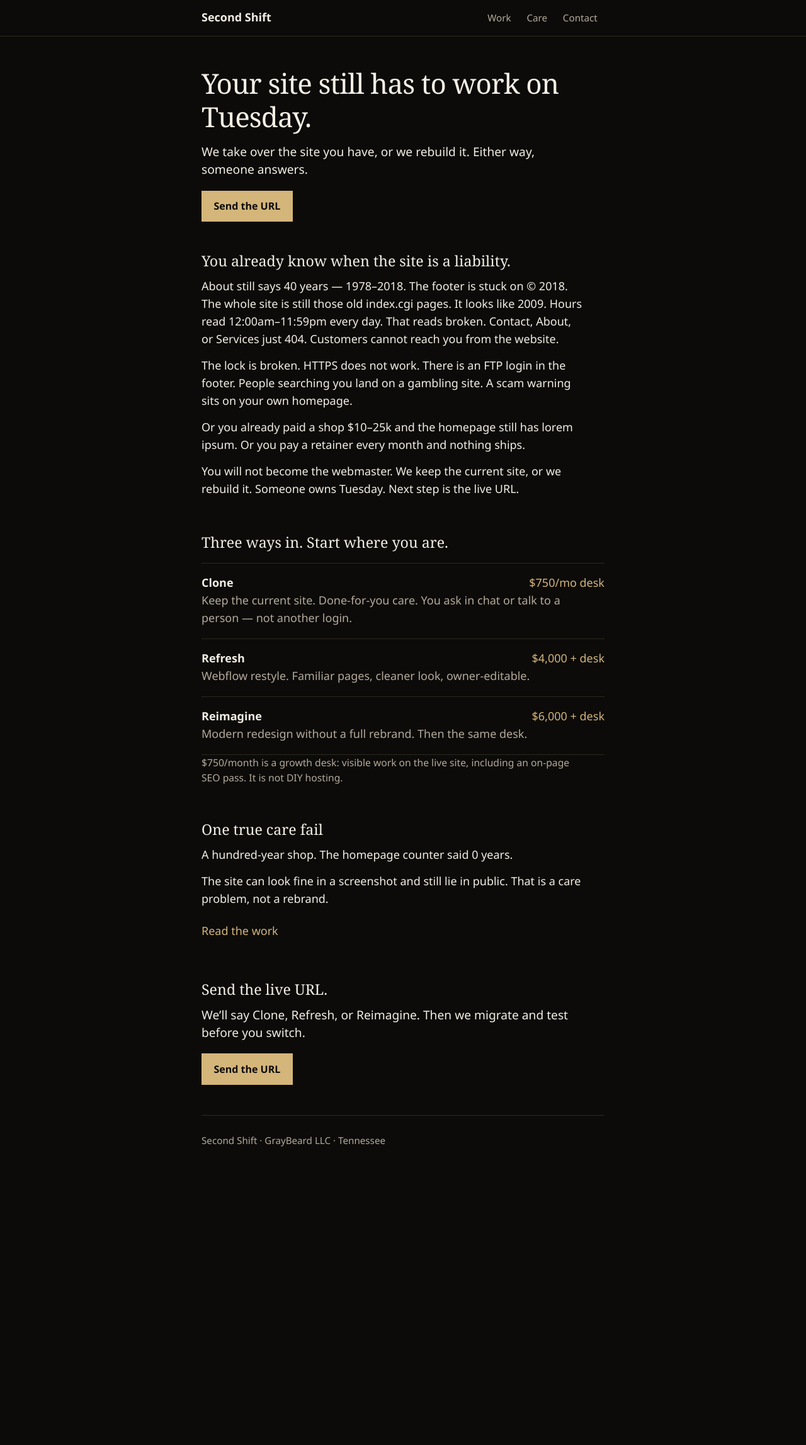
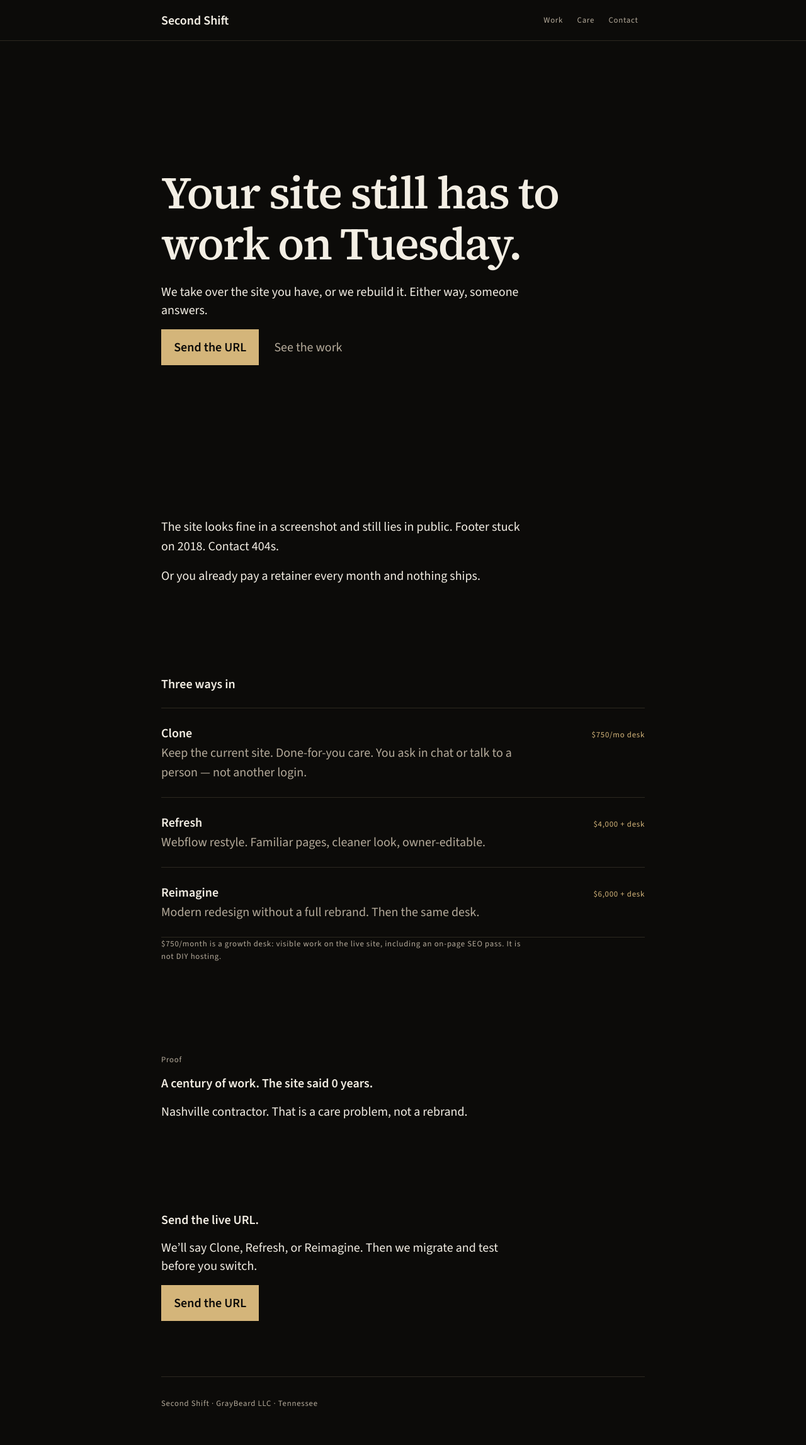
Before and after one commit to chrisgerhardt-dev/second-shift, a PHP site: page / in a window 1280 px wide. Shown: the whole page at 63% size. Before the commit the page ends 1821 px from the top, so only its background shows below. Run offline with PHP 8.4, Linux system fonts and the light colour scheme.

Commit message:
Elevate lander craft: short pain bands and Source type
Cut home and work catalogs to two and one stolen lines.
Source Serif 4 for hero display, Source Sans 3 for body and UI.
One primary Send the URL plus a quiet See the work link.

Co-authored-by: chrisgerhardt-dev <chrisgerhardt-dev@users.noreply.github.com>

```diff
--- a/index.html
+++ b/index.html
@@ -6,6 +6,9 @@
   <title>Second Shift — website care for companies that already have a site</title>
   <meta name="description" content="We take over the site you have, or we rebuild it. Either way, someone answers. Clone, Refresh, or Reimagine — then a $750/month growth desk. GrayBeard LLC · Tennessee." />
   <link rel="icon" href="favicon.svg" type="image/svg+xml" />
+  <link rel="preconnect" href="https://fonts.googleapis.com" />
+  <link rel="preconnect" href="https://fonts.gstatic.com" crossorigin />
+  <link rel="stylesheet" href="https://fonts.googleapis.com/css2?family=Source+Sans+3:ital,wght@0,400;0,600;1,400&family=Source+Serif+4:opsz,wght@8..60,560&display=swap" />
   <link rel="stylesheet" href="styles.css" />
   <link rel="stylesheet" href="site.css" />
   <script src="pages-redirect.js"></script>
@@ -29,25 +32,23 @@
       <div class="wrap">
         <h1>Your site still has to work on Tuesday.</h1>
         <p class="lede">We take over the site you have, or we rebuild it. Either way, someone answers.</p>
-        <p>
+        <p class="cta-row">
           <a class="cta" href="contact.html">Send the URL</a>
+          <a class="text-link" href="work.html">See the work</a>
         </p>
+      </div>
+    </section>
+
+    <section class="block problem">
+      <div class="wrap">
+        <p>The site looks fine in a screenshot and still lies in public. Footer stuck on 2018. Contact 404s.</p>
+        <p>Or you already pay a retainer every month and nothing ships.</p>
       </div>
     </section>
 
     <section class="block">
       <div class="wrap">
-        <h2>You already know when the site is a liability.</h2>
-        <p>About still says 40 years — 1978–2018. The footer is stuck on © 2018. The whole site is still those old index.cgi pages. It looks like 2009. Hours read 12:00am–11:59pm every day. That reads broken. Contact, About, or Services just 404. Customers cannot reach you from the website.</p>
-        <p>The lock is broken. HTTPS does not work. There is an FTP login in the footer. People searching you land on a gambling site. A scam warning sits on your own homepage.</p>
-        <p>Or you already paid a shop $10–25k and the homepage still has lorem ipsum. Or you pay a retainer every month and nothing ships.</p>
-        <p>You will not become the webmaster. We keep the current site, or we rebuild it. Someone owns Tuesday. Next step is the live URL.</p>
-      </div>
-    </section>
-
-    <section class="block">
-      <div class="wrap">
-        <h2>Three ways in. Start where you are.</h2>
+        <h2>Three ways in</h2>
         <ol class="ladder">
           <li>
             <div class="ladder-head">
@@ -77,10 +78,9 @@
 
     <section class="block proof">
       <div class="wrap">
-        <h2>One true care fail</h2>
-        <p>A hundred-year shop. The homepage counter said 0 years.</p>
-        <p>The site can look fine in a screenshot and still lie in public. That is a care problem, not a rebrand.</p>
-        <p><a class="text-link" href="work.html">Read the work</a></p>
+        <p class="meta">Proof</p>
+        <h2>A century of work. The site said 0 years.</h2>
+        <p>Nashville contractor. That is a care problem, not a rebrand.</p>
       </div>
     </section>
 
@@ -88,7 +88,7 @@
       <div class="wrap">
         <h2>Send the live URL.</h2>
         <p class="lede">We’ll say Clone, Refresh, or Reimagine. Then we migrate and test before you switch.</p>
-        <p>
+        <p class="cta-row">
           <a class="cta" href="contact.html">Send the URL</a>
         </p>
       </div>
--- a/site.css
+++ b/site.css
@@ -1,15 +1,24 @@
-/* Marketing pages only. Hub keeps styles.css + market-test.css. */
+/* Marketing pages only. Hub keeps styles.css + market-test.css.
+   Type: Source Serif 4 (hero display only) + Source Sans 3 (body / UI / meta).
+   Three sizes: display / sub / meta. No Fraunces, grain, crop marks, or system-ui face.
+   Fonts load from the four marketing HTML files (preconnect + stylesheet). */
 
 :root {
-  --gutter: clamp(1.25rem, 5vw, 2rem);
-  --measure: 38rem;
-  --wide: 40rem;
+  --gutter: clamp(1.5rem, 5vw, 2.5rem);
+  --measure: 36rem;
+  --wide: 48rem;
   --tap: 44px;
+  --display: "Source Serif 4", "Source Serif Pro", "Iowan Old Style", Georgia, serif;
+  --sans: "Source Sans 3", "Source Sans Pro", "Segoe UI", sans-serif;
+  --size-display: clamp(2.5rem, 7vw, 4.5rem);
+  --size-sub: 1.25rem;
+  --size-meta: 0.8rem;
 }
 
 body.site {
-  font-family: "Segoe UI", system-ui, -apple-system, sans-serif;
-  font-size: 1.125rem;
+  font-family: var(--sans);
+  font-size: var(--size-sub);
+  font-weight: 400;
   line-height: 1.55;
   background: var(--bg);
   color: var(--ink);
@@ -44,7 +53,6 @@ body.site footer {
   margin-inline: auto;
 }
 
-/* Sticky mast: solid background, same inset as .wrap, does not clip. */
 body.site header.mast {
   position: sticky;
   top: 0;
@@ -61,12 +69,14 @@ body.site header.mast {
   align-items: center;
   justify-content: space-between;
   gap: 0.5rem 1rem;
-  min-height: 3.5rem;
-  padding: 0.4rem 0;
+  min-height: 4rem;
+  padding: 0.35rem 0;
 }
 
 body.site .brand {
-  font-weight: 650;
+  font-family: var(--sans);
+  font-size: var(--size-sub);
+  font-weight: 600;
   color: var(--ink);
   text-decoration: none;
   min-height: var(--tap);
@@ -78,7 +88,7 @@ body.site nav {
   display: flex;
   flex-wrap: wrap;
   align-items: center;
-  gap: 0.15rem;
+  gap: 0.1rem;
 }
 
 body.site nav a {
@@ -87,8 +97,10 @@ body.site nav a {
   justify-content: center;
   min-height: var(--tap);
   min-width: var(--tap);
-  padding: 0.55rem 0.7rem;
+  padding: 0.55rem 0.65rem;
   color: var(--muted);
+  font-size: var(--size-meta);
+  letter-spacing: 0.06em;
   text-decoration: none;
 }
 
@@ -98,44 +110,58 @@ body.site nav a[aria-current="page"] {
   text-decoration: none;
 }
 
+/* First screen: one display line owns the viewport. */
 .hero {
-  padding: 3rem 0 1.25rem;
+  min-height: calc(100svh - 4.25rem);
+  display: flex;
+  align-items: center;
+  padding: 4.5rem 0 5.5rem;
+}
+
+.hero.compact {
+  min-height: 0;
+  padding: 3.5rem 0 1.5rem;
 }
 
 .block {
-  padding: 1.75rem 0;
+  padding: 4.5rem 0;
+}
+
+.block.problem {
+  padding-top: 1.5rem;
 }
 
 .block.close {
-  padding-bottom: 3rem;
+  padding-bottom: 5.5rem;
 }
 
 body.site h1 {
-  font-family: Georgia, "Iowan Old Style", "Times New Roman", serif;
-  font-size: clamp(2rem, 6.4vw, 2.75rem);
-  font-weight: 550;
-  line-height: 1.2;
-  letter-spacing: -0.02em;
+  font-family: var(--display);
+  font-optical-sizing: auto;
+  font-size: var(--size-display);
+  font-weight: 560;
+  line-height: 1.12;
+  letter-spacing: -0.028em;
+  margin: 0 0 1.35rem;
+}
+
+body.site h2 {
+  font-family: var(--sans);
+  font-size: var(--size-sub);
+  font-weight: 600;
+  line-height: 1.3;
   margin: 0 0 1rem;
 }
 
-body.site h2 {
-  font-family: Georgia, "Iowan Old Style", "Times New Roman", serif;
-  font-size: 1.45rem;
-  font-weight: 550;
-  line-height: 1.25;
-  margin: 0 0 0.75rem;
-}
-
 .lede {
-  font-size: 1.2rem;
+  font-size: var(--size-sub);
   line-height: 1.45;
-  margin: 0 0 1.4rem;
-  max-width: 34rem;
+  margin: 0 0 2rem;
+  max-width: 32rem;
 }
 
 body.site p {
-  margin: 0 0 0.9rem;
+  margin: 0 0 1rem;
   max-width: var(--measure);
 }
 
@@ -143,16 +169,43 @@ body.site p:last-child {
   margin-bottom: 0;
 }
 
+.meta,
+.fine,
+body.site footer.colophon,
+.field label,
+.cost {
+  font-size: var(--size-meta);
+  letter-spacing: 0.06em;
+}
+
+.meta {
+  color: var(--muted);
+  margin: 0 0 0.75rem;
+}
+
 .fine {
   color: var(--muted);
-  font-size: 0.98rem;
-  margin-top: 1.1rem;
+  margin-top: 1.5rem;
+}
+
+.cta-row {
+  display: flex;
+  flex-wrap: wrap;
+  align-items: center;
+  gap: 0.75rem 1.5rem;
+  margin: 0;
 }
 
 .text-link {
   display: inline-flex;
   align-items: center;
   min-height: var(--tap);
+  color: var(--muted);
+  font-size: var(--size-sub);
+}
+
+.text-link:hover {
+  color: var(--ink);
 }
 
 body.site .cta {
@@ -161,13 +214,13 @@ body.site .cta {
   justify-content: center;
   min-height: var(--tap);
   min-width: var(--tap);
-  margin-top: 0.35rem;
-  padding: 0.7rem 1.15rem;
+  margin-top: 0;
+  padding: 0.75rem 1.2rem;
   border: 1px solid var(--accent);
   background: var(--accent);
   color: var(--bg);
-  font: inherit;
-  font-size: 1rem;
+  font-family: var(--sans);
+  font-size: var(--size-sub);
   font-weight: 600;
   cursor: pointer;
   text-decoration: none;
@@ -181,18 +234,18 @@ body.site .cta:hover {
 
 .ladder {
   list-style: none;
-  margin: 1.1rem 0 0;
+  margin: 1.5rem 0 0;
   padding: 0;
   border-top: 1px solid var(--line);
 }
 
 .ladder li {
-  padding: 1.1rem 0;
+  padding: 1.5rem 0;
   border-bottom: 1px solid var(--line);
 }
 
 .ladder p {
-  margin: 0.35rem 0 0;
+  margin: 0.4rem 0 0;
   color: var(--muted);
 }
 
@@ -205,7 +258,7 @@ body.site .cta:hover {
 }
 
 .rung {
-  font-weight: 650;
+  font-weight: 600;
 }
 
 .cost {
@@ -214,17 +267,17 @@ body.site .cta:hover {
 }
 
 .notice {
-  margin: 1.1rem 0 0;
+  margin: 1.25rem 0 0;
   padding: 0.85rem 1rem;
   border: 1px solid var(--line);
   color: var(--ink);
+  font-size: var(--size-sub);
 }
 
 .intake {
   display: grid;
-  gap: 1.1rem;
+  gap: 1.25rem;
   max-width: var(--measure);
-  margin-top: 0.25rem;
 }
 
 .field {
@@ -234,13 +287,12 @@ body.site .cta:hover {
 }
 
 .field label {
-  font-size: 0.95rem;
   font-weight: 600;
+  color: var(--muted);
 }
 
 .opt {
   font-weight: 400;
-  color: var(--muted);
 }
 
 .intake input,
@@ -248,11 +300,12 @@ body.site .cta:hover {
 .intake textarea {
   width: 100%;
   min-height: var(--tap);
-  padding: 0.65rem 0.75rem;
+  padding: 0.7rem 0.8rem;
   border: 1px solid var(--line);
   background: #14120e;
   color: var(--ink);
-  font: inherit;
+  font-family: var(--sans);
+  font-size: var(--size-sub);
   border-radius: 0;
 }
 
@@ -270,16 +323,15 @@ body.site .cta:hover {
 }
 
 .actions {
-  margin: 0.4rem 0 0;
+  margin: 0.5rem 0 0;
 }
 
 body.site footer.colophon {
   width: min(var(--wide), calc(100% - (var(--gutter) * 2)));
   margin: 0 auto;
-  padding: 1.75rem 0 3rem;
+  padding: 2rem 0 3.5rem;
   border-top: 1px solid var(--line);
   color: var(--muted);
-  font-size: 0.95rem;
 }
 
 body.site footer.colophon p {
```
Also changed, not shown: care.html (+10 -7 lines), contact.html (+7 -4 lines), work.html (+8 -8 lines).
